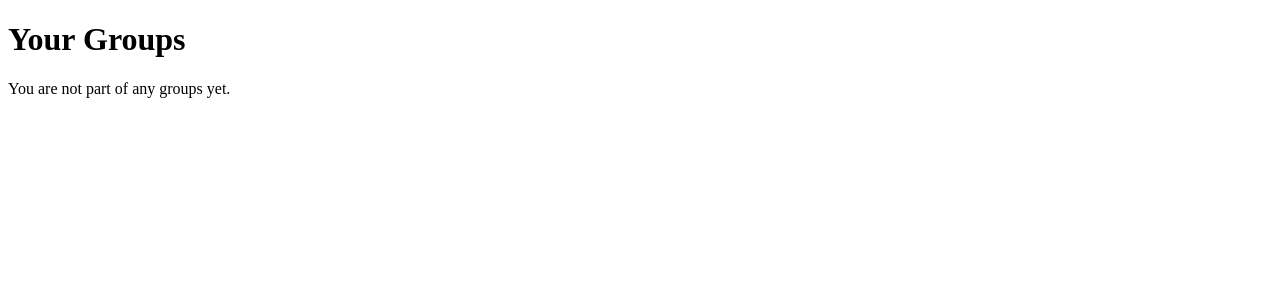
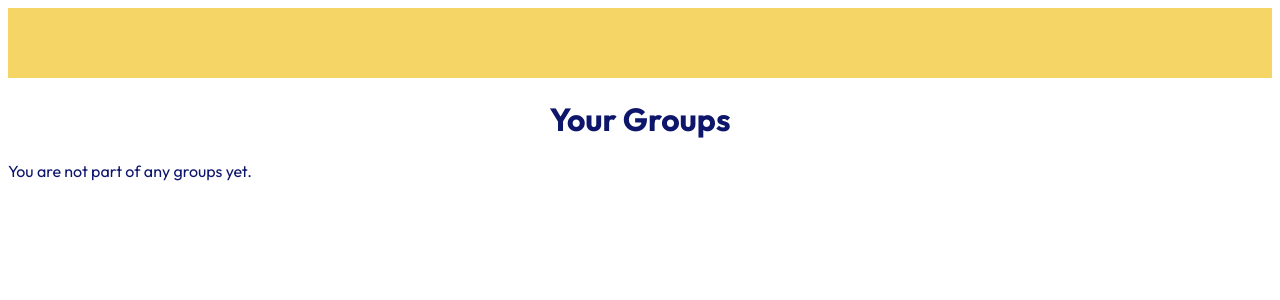
Before and after one commit to tanukiJami/Splittle, a Django app: page /groups/view/ in a window 1280 px wide. Shown: the top 300 px of the page. Run offline with Django 5.2, Linux system fonts and the light colour scheme.

Commit message:
Modified UI colors.

```diff
--- a/splittle/groups/templates/viewGroups.html
+++ b/splittle/groups/templates/viewGroups.html
@@ -4,9 +4,54 @@
     <meta charset="UTF-8">
     <meta name="viewport" content="width=device-width, initial-scale=1.0">
     <title>Joined Groups</title>
+	<link href="https://fonts.googleapis.com/css2?family=Outfit:wght@100..900&display=swap" rel="stylesheet">
+	<style>
+		body {
+			color: #0E166B;
+			font-family: "Outfit", system-ui;
+  			font-optical-sizing: auto;
+  			font-weight: 400;
+  			font-style:normal;
+
+		}
+	header{
+
+	display: flex;
+	width: 100%;
+	padding: 10px;
+	background-color: #F4D565;
+	align-items: center;
+
+	justify-content:center;
+	height: 50px;
+	font-family:'Futura Bk BT';
+	}
+/*the whole blue header bar*/
+	.header-content {
+			width: 100%;
+			margin: 0 auto;
+			display: flex;
+			justify-content: space-between;
+			align-items:center;
+		}
+h1 {
+    text-align: center;
+}
+
+
+	</style>
 </head>
 
 <body>
+	<div class="header-content">
+		<header>
+
+		<a href="#" target="_blank" class="header-content">
+
+		</a>
+
+		</header>
+	</div>
     <h1>Your Groups</h1>
 
     {% if user_groups %}
```
Also changed, not shown: splittle/groups/templates/createGroup.html (+9 -3 lines), splittle/homePage/templates/homePage.html (+12 -5 lines), splittle/login/templates/landingPage.html (+20 -6 lines), splittle/login/templates/register.html (+15 -3 lines), splittle/db.sqlite3.
